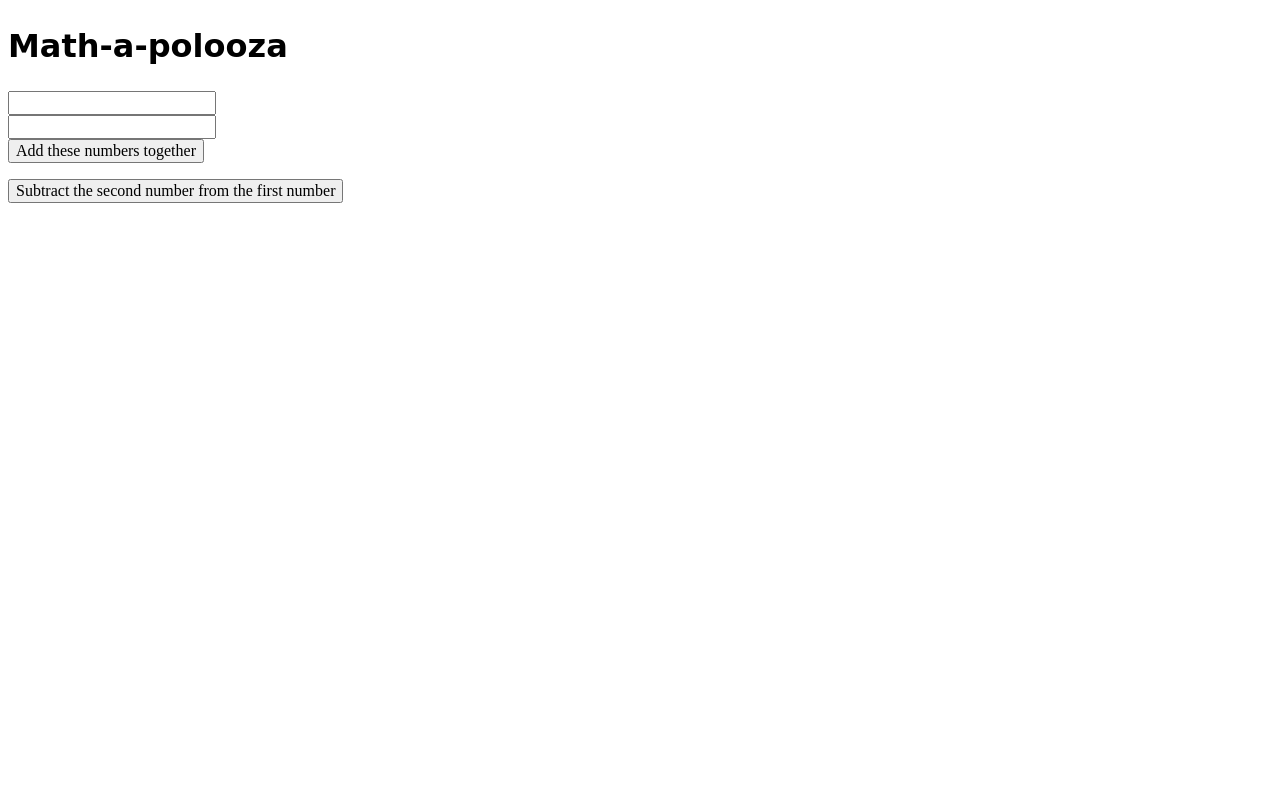
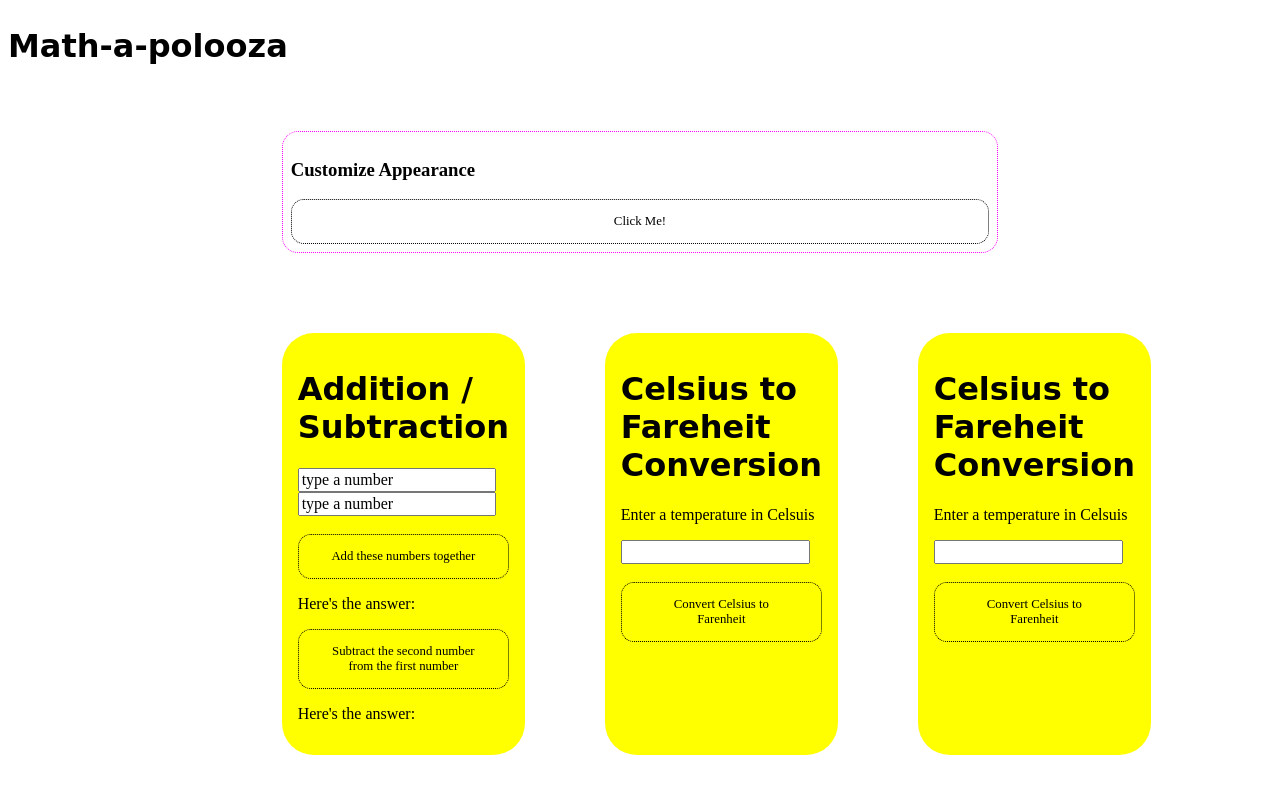
Before and after one commit to HelloCatherineMcGovern/funkandgames, a plain HTML site: page index.html in a window 1280 px wide. Drawn offline with Linux system fonts and the light colour scheme; a web font is replaced by a local one.

Commit message:
Scripts go to live in separate file.

```diff
--- a/index.html
+++ b/index.html
@@ -4,45 +4,78 @@
 
 	<link rel="stylesheet" type="text/css" href="styles.css">
 	<link href="https://fonts.googleapis.com/css2?family=Kumar+One&family=Noto+Serif+SC:wght@200&family=Shrikhand&display=swap" rel="stylesheet">
-
-	<script>
-
-		function myAdditionFunction() {
-		 var x = document.getElementById("firstNumber").value;
-		 var y = document.getElementById("secondNumber").value;
-		document.getElementById("addAnswer").innerHTML = Number(x)+Number(y);
-		}
-
-		function mySubtractionFunction() {
-		 var x = document.getElementById("firstNumber").value;
-		 var y = document.getElementById("secondNumber").value;
-		document.getElementById("subtractAnswer").innerHTML = Number(x)-Number(y);
-		}
-
-
-	</script>
+	 <script src="scripts.js"></script>
 
 	<meta charset="UTF-8">
-	<title>Untitled Document</title>
+	<title>Funk and Games</title>
+	 <meta name="viewport" content="width=device-width, initial-scale=1.0">
 </head>
 
 <body>
 
+	<div id="header">
+	<h2>Math-a-polooza</h2>
+	</div>
+
+<div id ="container">
+
+	<div class="row">
+		<div class="customize_menu">
+			<h3>Customize Appearance</h3>
 
 
-	<h2>Math-a-polooza</h2>
+		<button class="clear" onclick="colorchange()">Click Me!</button>
+		</div>
+	</div>
+	<div class="row">
+		<div class="unit">
+			<h1>Addition / Subtraction</h1>
 
-	<!--I'm using text on the input type so that the boxes look a little bit cleaner-->
+			<!--I'm using text on the input type so that the boxes look a little bit cleaner-->
 
-		<input type="text" id="firstNumber"><br>
-		<input type="text" id="secondNumber"><br>
+				<input type="text" id="firstNumber" value="type a number"><br>
+				<input type="text" id="secondNumber" value="type a number"><br><br>
 
-	<button type="button" onclick="myAdditionFunction()">Add these numbers together</button>
-	<p id="addAnswer"></p>
-	<button type="button" onclick="mySubtractionFunction()">Subtract the second number from the first number</button>
-	<p id="subtractAnswer"></p>
+			<button class="clear" onclick="myAdditionFunction()">Add these numbers together</button>
+			<p>Here's the answer:
+			</p>
+			<p id="addAnswer"></p>
+			<button class="clear" onclick="mySubtractionFunction()">Subtract the second number from the first number</button>
+			<p>Here's the answer:
+			</p>
+			<p id="subtractAnswer" ></p>
+		</div>
+
+		<div class="unit">
+			<h1>Celsius to Fareheit Conversion</h1>
+
+
+				<p>Enter a temperature in Celsuis</p>
+				<input type="text" id="celsiusNumber"><br><br>
+
+
+			<button type="button" class="clear" onclick="myCelsius_toFarenheitFunction()">Convert Celsius to Farenheit</button>
+			<p id="celsiusAnswer"></p>
+
+		</div>
+		<div class="unit">
+			<h1>Celsius to Fareheit Conversion</h1>
+
+
+				<p>Enter a temperature in Celsuis</p>
+				<input type="text" id="celsiusNumber"><br><br>
+
+
+			<button type="button" class="clear" onclick="myCelsius_toFarenheitFunction()">Convert Celsius to Farenheit</button>
+			<p id="celsiusAnswer"></p>
+
+		</div>
 
 
 
+
+		</div>
+			</div>
+
 </body>
 </html>
--- /dev/null
+++ b/scripts.js
@@ -0,0 +1,28 @@
+// JavaScript Document
+
+function myAdditionFunction() {
+		 var x = document.getElementById("firstNumber").value;
+		 var y = document.getElementById("secondNumber").value;
+		document.getElementById("addAnswer").innerHTML = Number(x)+Number(y);
+		}
+
+		function mySubtractionFunction() {
+		 var a = document.getElementById("firstNumber").value;
+		 var b = document.getElementById("secondNumber").value;
+		document.getElementById("subtractAnswer").innerHTML = Number(a)-Number(b);
+		}
+
+		function myCelsius_toFarenheitFunction() {
+			var c = document.getElementById("celsiusNumber").value;
+  			document.getElementById("celsiusAnswer").innerHTML = (Number(c)*(9/5) + 32);
+		}
+
+		function colorchange() {
+			var titles = document.querySelectorAll(".unit");
+			var i = titles.length;
+			while (i--) {
+				titles[i].setAttribute("style", "color:magenta");
+				//function above from here: https://isabelcastillo.com/set-style-attribute-for-multiple-elements-javascript
+}
+
+};
--- a/styles.css
+++ b/styles.css
@@ -1,10 +1,20 @@
 @charset "UTF-8";
 /* CSS Document */
+
+@media (min-width: 0px) {
+
 
 h2
 {
 	/*font-family: 'Kumar One', cursive;*/
 	font-family: 'Shrikhand', cursive;
+	font-size: 2em;
+}
+
+h1
+{
+	/*font-family: 'Kumar One', cursive;*/
+	font-family: 'Kumar One', cursive;
 	font-size: 2em;
 }
 
@@ -16,16 +26,119 @@ p
 
 }
 
+p.button
+{
+	font-family: 'Noto Serif SC', serif;
+	font-size: .75em;
+
+}
+
 button
 {
 	font-family: 'Noto Serif SC', serif;
 	font-size: 1em;
+	width: 100%;
+	border-radius: 1em;
 
+}
+
+button.clear {
+  border: thin #000000 dotted;
+  background-color: inherit;
+  padding: 14px 28px;
+  font-size: .8em;
+  cursor: pointer;
+  display: inline-block;
 }
 
 input
 {
 	font-family: 'Noto Serif SC', serif;
 	font-size: 1em;
+	width: 90%;
 
 }
+
+div.header
+{
+	width: 80;
+	border-radius: 2em;
+	border-color: magenta;
+	border-width: 2px;
+	margin: 5%;
+	padding: 1em;
+	background: yellow;
+}
+
+div.unit
+{
+	width: 90%;
+	border-radius: 2em;
+	border-color: magenta;
+	border-width: 2px;
+	margin: 5%;
+	padding: 1em;
+	background: yellow;
+}
+
+#container
+{
+	width: 70%;
+	margin: auto;
+}
+
+div.row
+{
+	width: 90%;
+	flex-direction: column;
+	display: flex table-column;
+	/* justify-content: center;*/
+	  justify-content: space-around;
+	margin: auto;
+
+
+}
+
+.answer
+{
+	background-color: white;
+	width: 90%;
+	font-size: 1 em;
+}
+
+.customize_menu
+{
+	width: 100%;
+	border-radius: 1em;
+	border-color: magenta;
+	border-width: 1px;
+	border-style: dotted;
+	margin: 5%;
+	padding:  .5em;
+
+	}
+
+	}
+
+
+@media (min-width: 800px) {
+
+
+
+div.row
+{
+	width: 90%;
+	display: flex;
+	flex-direction: row;
+	/* justify-content: center;*/
+	  justify-content: space-around;
+	margin: auto;
+
+}
+div.unit
+{
+	width: 30%;
+
+
+
+	 }
```
